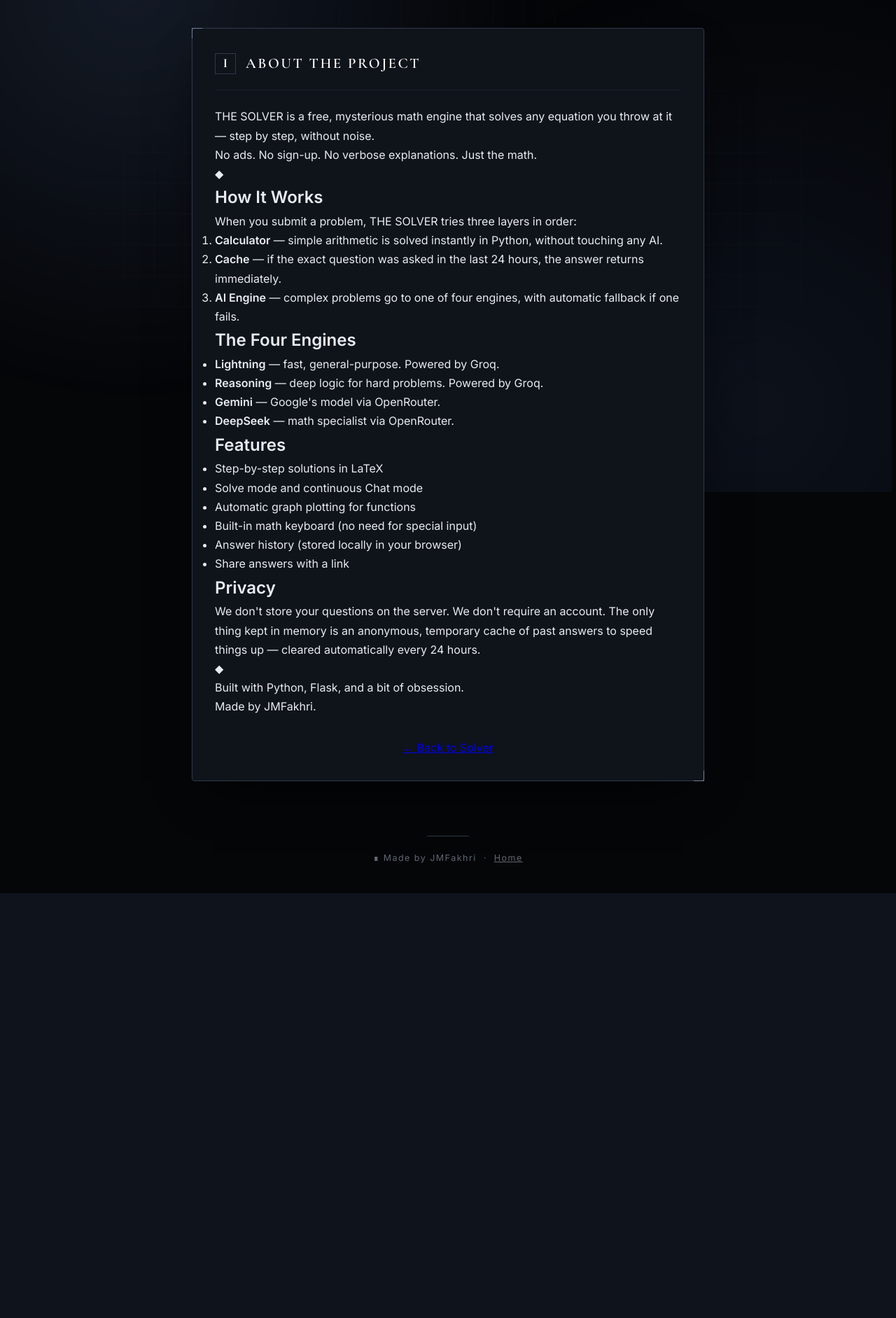
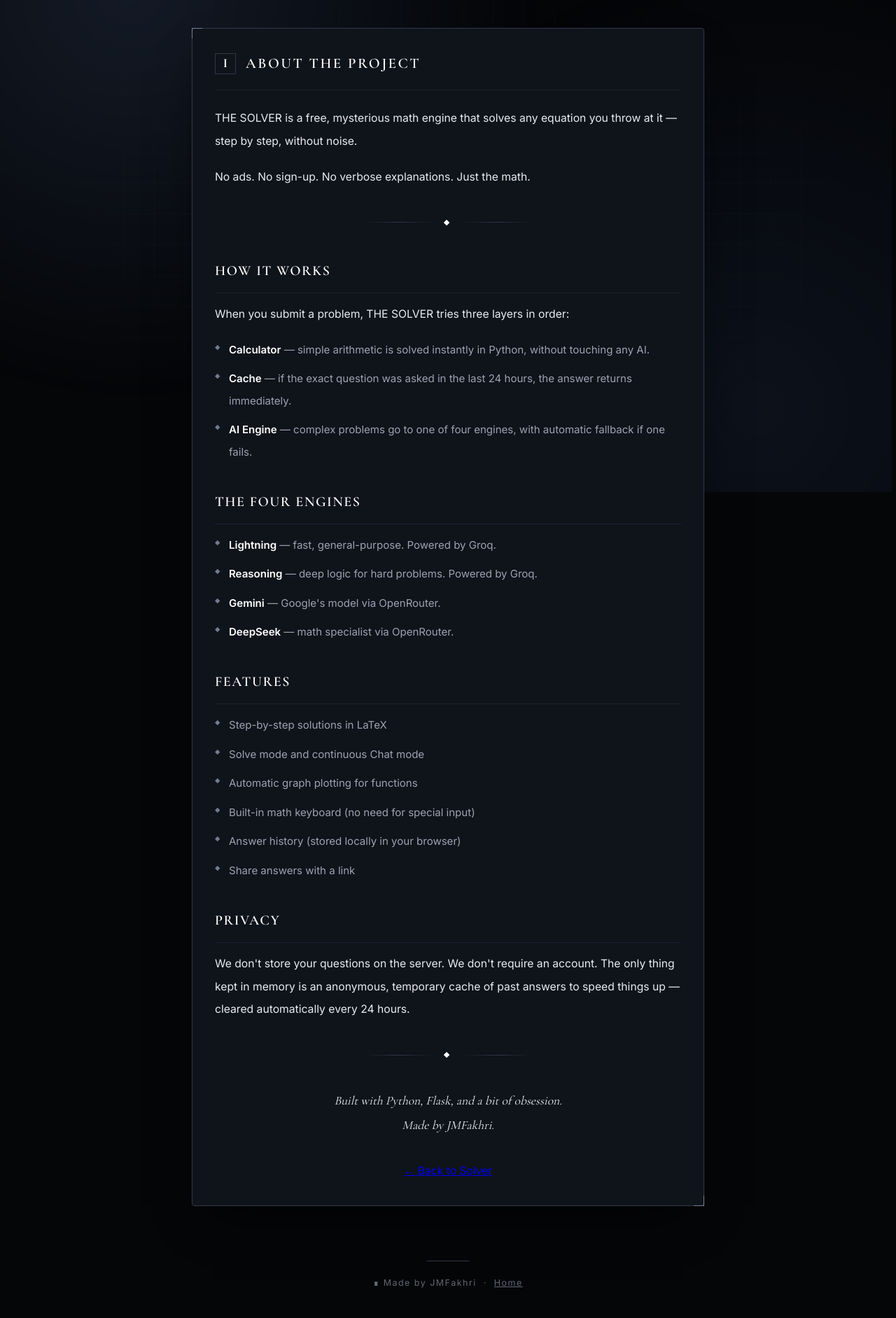
Before and after one commit to jamshidfakhri/Jmmath_solver, a Flask app: page /about in a window 1280 px wide. Shown: the part 91-1974 px from the top of the page at 70% size. Before the commit the page ends 1367 px from the top, so only its background shows below. Run offline with Flask 3, Linux system fonts and the light colour scheme.

Commit message:
Update style.css

```diff
--- a/static/style.css
+++ b/static/style.css
@@ -214,10 +214,7 @@ textarea:focus { border-color: #fff; box-shadow: 0 0 0 3px rgba(255,255,255,0.06
 .kb-panel { display: none; grid-template-columns: repeat(6, 1fr); gap: 6px; }
 .kb-panel.active { display: grid; }
 
-/* Number pad always keeps 6 columns, even on mobile, so order stays consistent */
-.kb-panel[data-panel="num"] {
-  grid-template-columns: repeat(6, 1fr);
-}
+.kb-panel[data-panel="num"] { grid-template-columns: repeat(6, 1fr); }
 
 .kb-panel button {
   width: 100%; height: 42px; padding: 0; background: var(--card);
@@ -352,3 +349,88 @@ footer {
   .eng-sub { font-size: 0.6rem; }
   .source-badge { font-size: 0.6rem; padding: 3px 7px; }
 }
+
+/* ============ About Page ============ */
+.about-body {
+  font-family: 'Inter', sans-serif;
+  color: var(--text);
+  font-size: 0.98rem;
+  line-height: 2.1;
+}
+
+.about-body p {
+  margin-bottom: 18px;
+  color: var(--text);
+}
+
+.about-h2 {
+  font-family: 'Cormorant Garamond', serif;
+  font-size: 1.25rem;
+  font-weight: 600;
+  color: #fff;
+  letter-spacing: 1.5px;
+  text-transform: uppercase;
+  margin-top: 34px;
+  margin-bottom: 14px;
+  padding-bottom: 10px;
+  border-bottom: 1px solid var(--line);
+}
+
+.about-list {
+  list-style: none;
+  padding: 0;
+  margin: 0 0 12px 0;
+}
+
+.about-list li {
+  position: relative;
+  padding-left: 20px;
+  margin-bottom: 10px;
+  color: var(--text-dim);
+  font-size: 0.94rem;
+}
+
+.about-list li::before {
+  content: "◆";
+  position: absolute;
+  left: 0;
+  top: 0;
+  color: var(--accent);
+  font-size: 0.6rem;
+  line-height: 2.4;
+}
+
+.about-list li strong {
+  color: #fff;
+  font-weight: 600;
+}
+
+.about-divider {
+  display: flex;
+  align-items: center;
+  justify-content: center;
+  gap: 14px;
+  max-width: 240px;
+  margin: 36px auto;
+}
+
+.about-divider span:not(.dot) {
+  flex: 1;
+  height: 1px;
+  background: linear-gradient(90deg, transparent, var(--line-bright), transparent);
+}
+
+.about-divider .dot {
+  color: #fff;
+  font-size: 0.7rem;
+  letter-spacing: 4px;
+}
+
+.about-made {
+  text-align: center;
+  font-family: 'Cormorant Garamond', serif;
+  font-style: italic;
+  font-size: 1.1rem;
+  color: var(--text-dim);
+  line-height: 2;
+}
```
